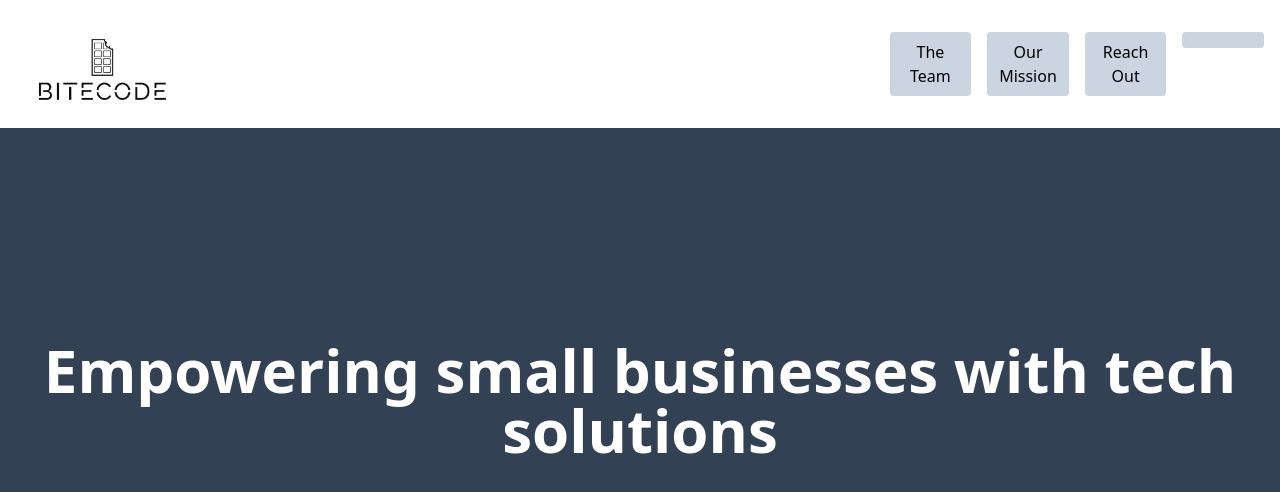
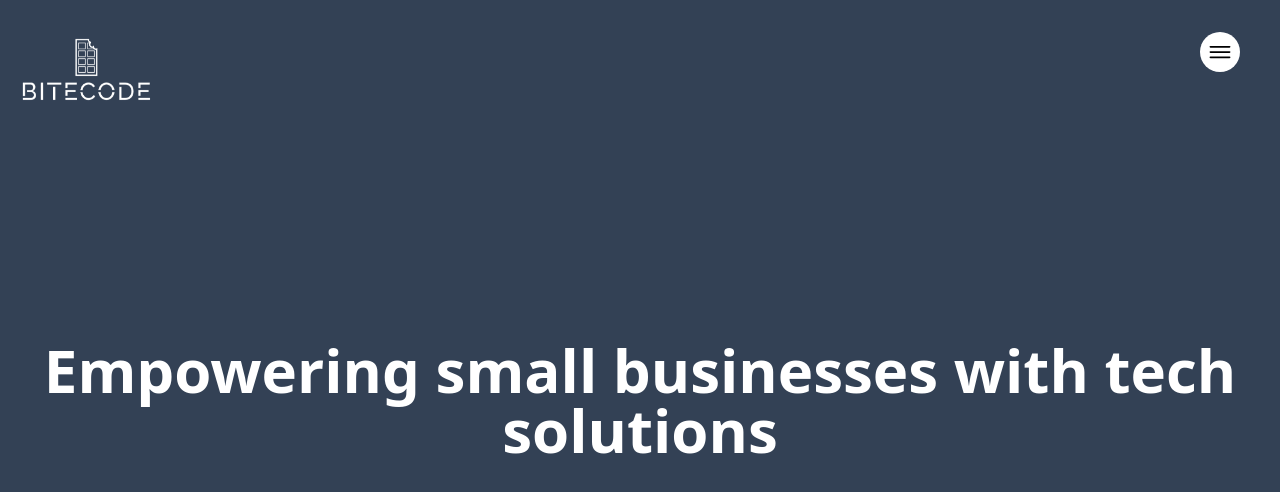
Before and after one commit to VincentShao32/bitecode-frontend, a React (Create React App) app: page / in a window 1280 px wide. Shown: the top 492 px of the page. Built offline with nearby package versions, Linux system fonts and the light colour scheme.

Commit message:
change navbar to prior design

```diff
--- a/package.json
+++ b/package.json
@@ -8,6 +8,7 @@
     "@testing-library/user-event": "^13.5.0",
     "react": "^18.3.1",
     "react-dom": "^18.3.1",
+    "react-icons": "^5.3.0",
     "react-router-dom": "^6.26.1",
     "react-scripts": "5.0.1",
     "web-vitals": "^2.1.4"
--- a/src/App.js
+++ b/src/App.js
@@ -4,12 +4,13 @@ import Home from "./pages/Home";
 import Contact from "./pages/Contact";
 import Mission from "./pages/Mission";
 import Team from "./pages/Team";
-import Navbar from "./components/navbar/Navbar";
+import Sidebar from "./components/navbar/Sidebar";
 
 function App() {
   return (
     <Router>
-      <Navbar />
+      {/* <Navbar /> */}
+      <Sidebar />
       <Routes>
         <Route path="/" element={<Home />} />
         <Route path="/team" element={<Team />} />
--- a/src/components/Spash.js
+++ /dev/null
@@ -1,13 +0,0 @@
-import React from "react";
-
-const Spash = () => {
-  return (
-    <div className="min-h-screen bg-slate-700 flex items-center">
-      <h1 className="text-white text-center font-bold text-6xl mx-auto">
-        Empowering small businesses with tech solutions
-      </h1>
-    </div>
-  );
-};
-
-export default Spash;
--- /dev/null
+++ b/src/components/Splash.js
@@ -0,0 +1,17 @@
+import Logo from "../assets/Bitecode_logo_white.png";
+
+const Splash = () => {
+  return (
+    <div className=" bg-slate-700 flex flex-col">
+      <img src={Logo} className="absolute top-4 h-24" />
+
+      <div className="flex flex-col justify-center min-h-screen">
+        <h1 className="text-white text-center font-bold text-6xl mx-auto">
+          Empowering small businesses with tech solutions
+        </h1>
+      </div>
+    </div>
+  );
+};
+
+export default Splash;
--- a/src/components/navbar/Navbar.js
+++ /dev/null
@@ -1,18 +0,0 @@
-import Logo from "../../assets/Bitecode_logo_black.png";
-import NavbarTab from "./NavbarTab";
-
-const Navbar = () => {
-  return (
-    <div className="bg-white flex justify-between p-4 items-center fixed w-full">
-      <img src={Logo} className="object-contain h-24" />
-      <div className="flex gap-4 w-[30%]">
-        <NavbarTab text="The Team" path="/team" />
-        <NavbarTab text="Our Mission" path="/mission" />
-        <NavbarTab text="Reach Out" path="/contact" />
-        <NavbarTab text="" path="/" />
-      </div>
-    </div>
-  );
-};
-
-export default Navbar;
--- a/src/components/navbar/NavbarTab.js
+++ /dev/null
@@ -1,14 +0,0 @@
-import { Link } from "react-router-dom";
-
-const NavbarTab = ({ text, path }) => {
-  return (
-    <Link
-      className="text-center bg-slate-300 h-max p-2 rounded w-[25%]"
-      to={path}
-    >
-      {text}
-    </Link>
-  );
-};
-
-export default NavbarTab;
--- /dev/null
+++ b/src/components/navbar/Sidebar.js
@@ -0,0 +1,69 @@
+import { useState } from "react";
+import SidebarTab from "./SidebarTab";
+import { IoIosMenu } from "react-icons/io";
+
+const Sidebar = () => {
+  const [open, setOpen] = useState(false);
+  const [hide, setHide] = useState(true);
+  const [rotate, setRotate] = useState(false);
+
+  function timeout(delay) {
+    return new Promise((res) => setTimeout(res, delay));
+  }
+  async function toggleSidebar() {
+    setRotate((prev) => !prev);
+    if (hide) {
+      setHide(false);
+      await timeout(10);
+      setOpen(true);
+    } else {
+      setOpen(false);
+      await timeout(500);
+      setHide(true);
+    }
+  }
+  return (
+    <>
+      <button
+        className="right-10 top-8 w-10 bg-white h-10 z-30 fixed rounded-full "
+        onClick={toggleSidebar}
+      >
+        <IoIosMenu className="m-auto w-full h-[70%]" />
+      </button>
+      <div
+        className={`${
+          hide ? "hidden" : "block"
+        }  z-20 w-full h-screen bg-black ${
+          open ? "bg-opacity-40" : "delay-200 bg-opacity-0"
+        } duration-200 fixed`}
+      >
+        <div
+          className={`duration-300 flex h-screen fixed right-0 ${
+            open ? "w-[25%] " : "w-0"
+          } bg-white py-[80px]`}
+        >
+          <div
+            className={`flex flex-col duration-100 w-full gap-4 ${
+              open ? "delay-300 opacity-100" : "opacity-0"
+            } z-20 left-8 mx-12 text-black`}
+          >
+            <SidebarTab text="The Team" path="/team" onClick={toggleSidebar} />
+            <SidebarTab
+              text="Our Mission"
+              path="/mission"
+              onClick={toggleSidebar}
+            />
+            <SidebarTab
+              text="Reach Out"
+              path="/contact"
+              onClick={toggleSidebar}
+            />
+            <SidebarTab text="" path="/" onClick={toggleSidebar} />
+          </div>
+        </div>
+      </div>
+    </>
+  );
+};
+
+export default Sidebar;
--- /dev/null
+++ b/src/components/navbar/SidebarTab.js
@@ -0,0 +1,16 @@
+import { Link } from "react-router-dom";
+
+const SidebarTab = ({ text, path, onClick }) => {
+  return (
+    <Link
+      className="font-productsans text-xl text-black hover:text-gray-500 duration-200"
+      to={path}
+      onClick={onClick}
+    >
+      {text}
+      <hr className="w-full"></hr>
+    </Link>
+  );
+};
+
+export default SidebarTab;
--- a/src/pages/Home.js
+++ b/src/pages/Home.js
@@ -1,4 +1,4 @@
-import Splash from "../components/Spash";
+import Splash from "../components/Splash";
 const Home = () => {
   return (
     <div className="">
```
Also changed, not shown: 1 other file (tests, documents, lock files or other folders).
